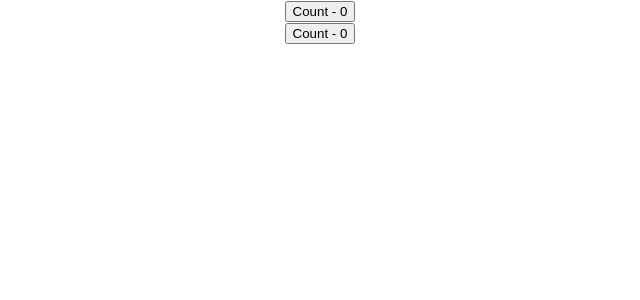
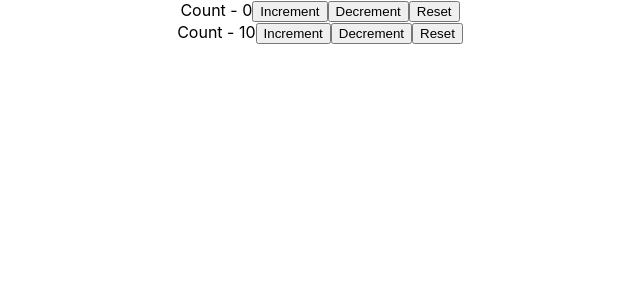
Before and after one commit to sivams20/React, a React (Create React App) app: page / in a window 1280 px wide. Shown: the top 300 px of the page, without its empty margins (320-960 px from the left). Built offline with nearby package versions, Linux system fonts and the light colour scheme.

Commit message:
Custom hooks

```diff
--- a/src/App.js
+++ b/src/App.js
@@ -40,6 +40,8 @@
 import ParentComponent from './components/hooks/usecallback/ParentComponent';
 import DocTitleOne from './components/hooks/custom/doctitle/DocTitleOne';
 import DocTitleTwo from './components/hooks/custom/doctitle/DocTitleTwo';
+import CounterOne from './components/hooks/custom/counter/CounterOne';
+import CounterTwo from './components/hooks/custom/counter/CounterTwo';
 
 export const CountContext = React.createContext();
 
@@ -151,8 +153,12 @@
       {/* <ParentComponent /> */}
 
       {/* Custom Hooks */}
-      <DocTitleOne />
-      <DocTitleTwo />
+      {/* <DocTitleOne />
+      <DocTitleTwo /> */}
+
+      <CounterOne />
+      <CounterTwo />
+
 
 
     </div>
--- /dev/null
+++ b/src/components/hooks/custom/counter/CounterOne.js
@@ -0,0 +1,16 @@
+import React from "react";
+import useCounter from "./useCounter";
+
+function CounterOne(){
+    const [count, increment, decrement, reset] = useCounter();
+    return(
+        <div>
+            Count - {count}
+            <button onClick={increment}>Increment</button>
+            <button onClick={decrement}>Decrement</button>
+            <button onClick={reset}>Reset</button>
+        </div>
+    )
+}
+
+export default CounterOne;
--- /dev/null
+++ b/src/components/hooks/custom/counter/CounterTwo.js
@@ -0,0 +1,16 @@
+import React from "react";
+import useCounter from "./useCounter";
+
+function CounterTwo(){
+    const [count, increment, decrement, reset] = useCounter(10);
+    return(
+        <div>
+            Count - {count}
+            <button onClick={increment}>Increment</button>
+            <button onClick={decrement}>Decrement</button>
+            <button onClick={reset}>Reset</button>
+        </div>
+    )
+}
+
+export default CounterTwo;
--- /dev/null
+++ b/src/components/hooks/custom/counter/useCounter.js
@@ -0,0 +1,22 @@
+import { useState } from "react";
+
+
+function useCounter(initialCount = 0){
+    const [count, setCount] = useState(initialCount);
+
+    const increment = () => {
+        setCount(count + 1);
+    }
+
+    const decrement = () => {
+        setCount(count - 1);
+    }
+
+    const reset = () => {
+        setCount(initialCount);
+    }
+
+    return [count, increment, decrement, reset];
+}
+
+export default useCounter;
```
